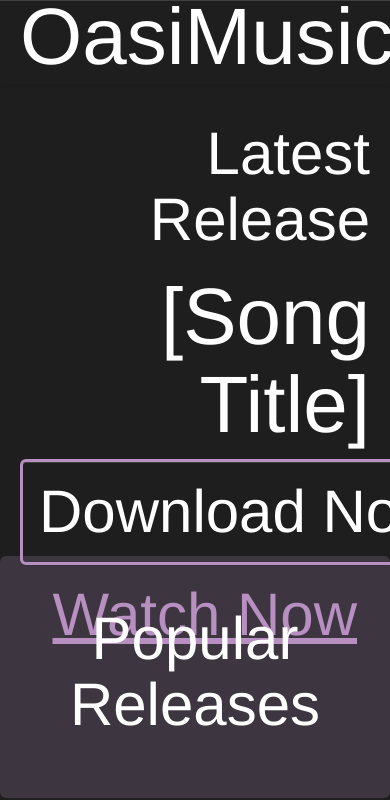
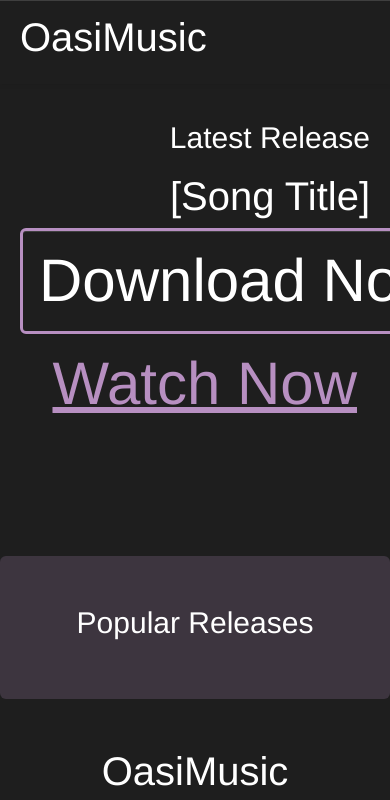
Before and after one commit to itsOasi/oasimusic, a plain HTML site: page index.html in a window 390 px wide. Shown: the top 800 px of the page. Drawn offline with nearby package versions, Linux system fonts and the light colour scheme; no server answers.

Commit message:
updated server

```diff
--- a/index.css
+++ b/index.css
@@ -103,10 +103,10 @@ h2{
 }
 @media screen and (max-width: 1000px){
 	h1{
-		font-size: 8rem;
+		font-size: 4rem;
 	}
 	h2{
-		font-size: 6rem;
+		font-size: 3rem;
 	}
 	.btn-primary, .btn-secondary{
 		font-size: 6rem !important;
--- a/index.js
+++ b/index.js
@@ -73,6 +73,7 @@ window.onload = () => {
 			get_popular(data)
 		})
 }
+
 window.onscroll = () => {
 	if (window.scrollY < 100) {
 		console.log("scrolling")
```
